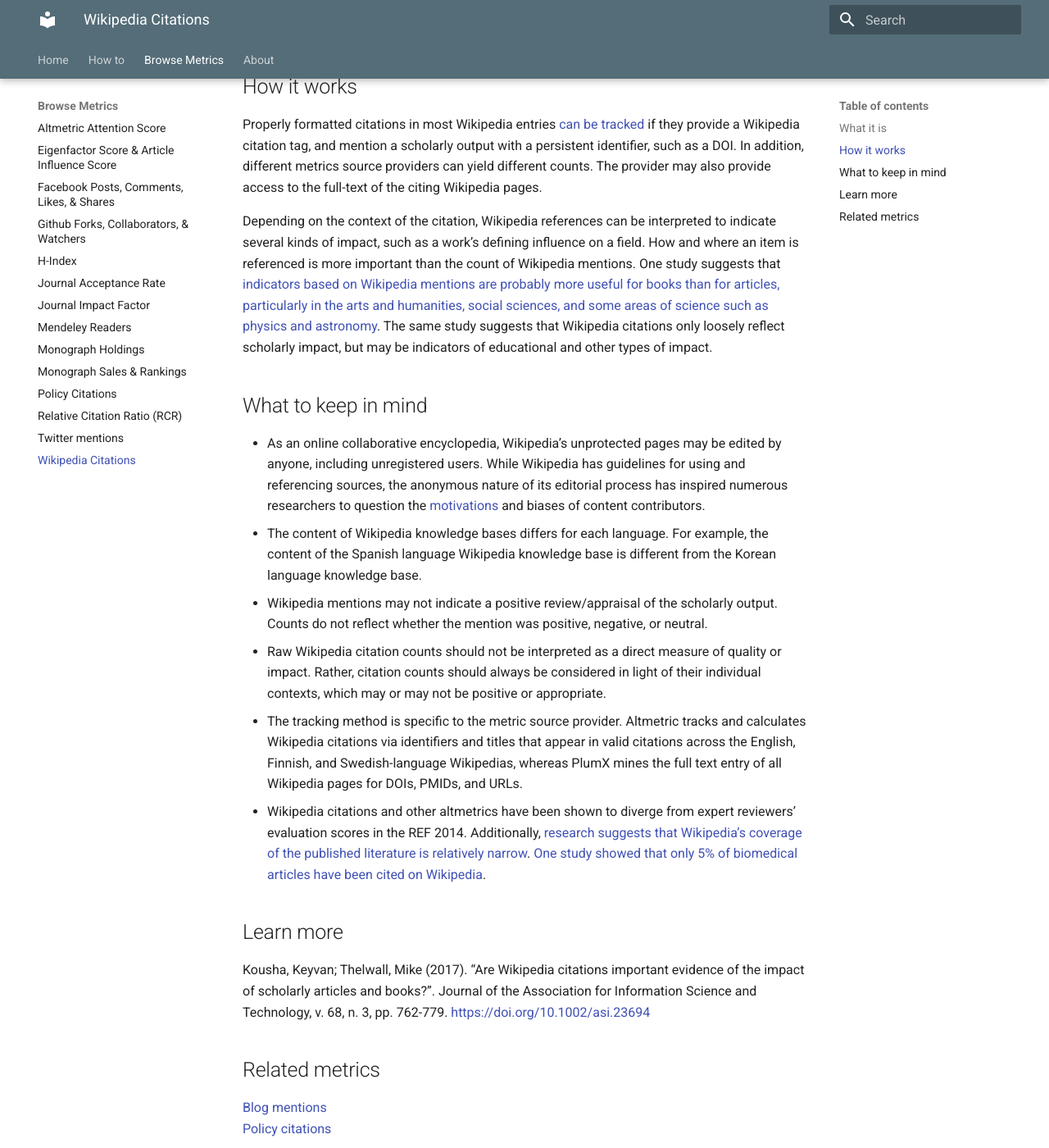
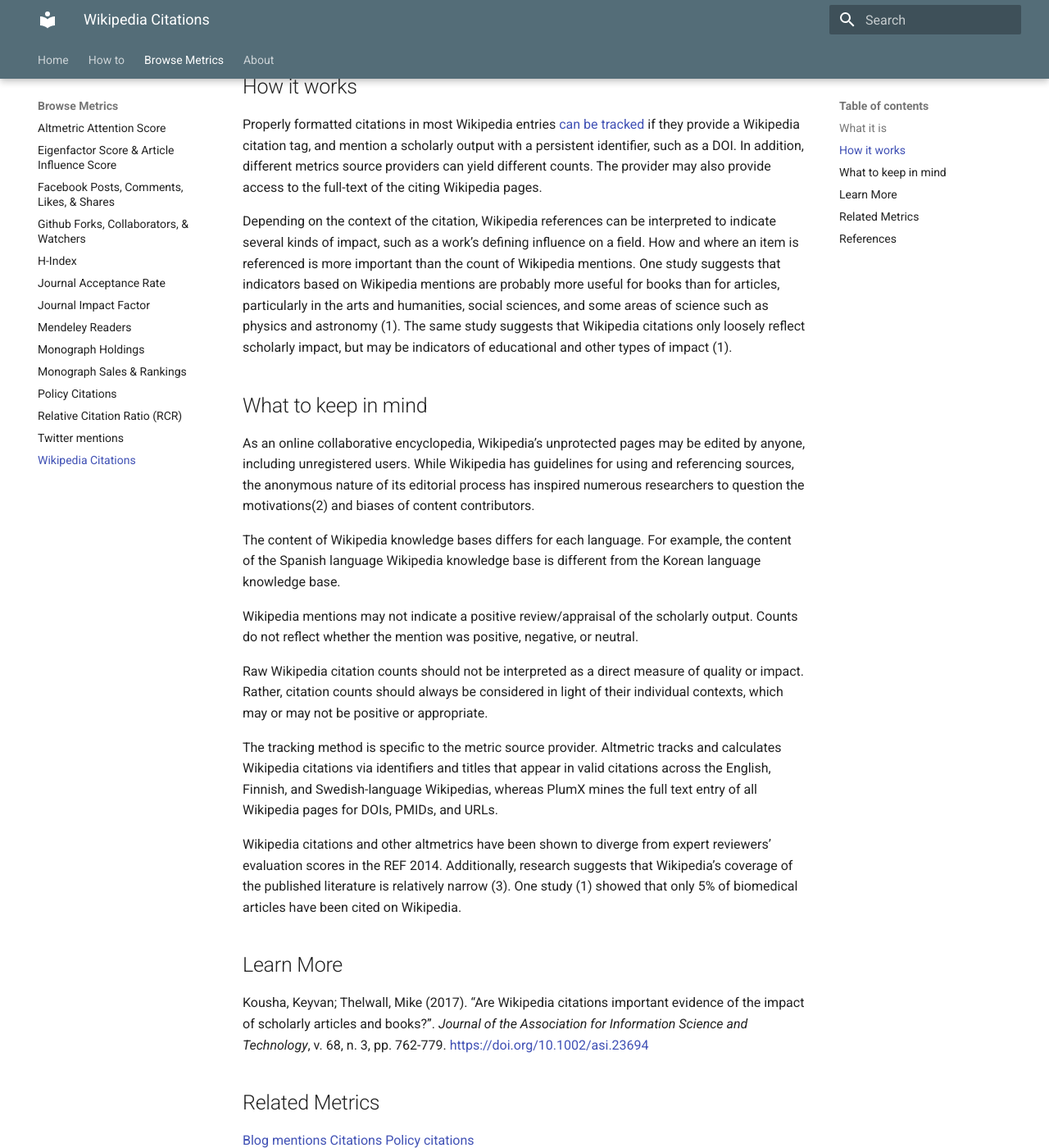
Before and after one commit to rchampieux/diy-documentation, an MkDocs documentation site: the page built from docs/wikipedia.md, in a window 1280 px wide and 1400 px high, scrolled down 349 px. Shown: the whole window at 82% size. Built offline with MkDocs 1.6.1 and Material for MkDocs 9.7.7, drawn with Linux system fonts in a browser that asks for light colours; part of the change alters nothing that is shown; some of the changed text lies outside the part shown.

Commit message:
Update wikipedia.md
copied from updated GDoc

```diff
--- a/docs/wikipedia.md
+++ b/docs/wikipedia.md
@@ -1,21 +1,47 @@
 # Wikipedia Citations
+
 ## What it is
+
 Wikipedia Citations refer to the number of Wikipedia entries that mention a particular scholarly output.
 
 Wikipedia citations can be found directly in entries in [Wikipedia](http://wikipedia.org/), and are also tracked by metrics source providers, such as [PlumX](http://plumanalytics.com/), [Altmetric](http://altmetric.com/), [Impactstory](http://impactstory.org/).
+
+
 ## How it works
+
 Properly formatted citations in most Wikipedia entries [can be tracked](https://help.altmetric.com/support/solutions/articles/6000235982-wikipedia) if they provide a Wikipedia citation tag, and mention a scholarly output with a persistent identifier, such as a DOI. In addition, different metrics source providers can yield different counts. The provider may also provide access to the full-text of the citing Wikipedia pages.
 
-Depending on the context of the citation, Wikipedia references can be interpreted to indicate several kinds of impact, such as a work’s defining influence on a field. How and where an item is referenced is more important than the count of Wikipedia mentions. One study suggests that [indicators based on Wikipedia mentions are probably more useful for books than for articles, particularly in the arts and humanities, social sciences, and some areas of science such as physics and astronomy](https://doi.org/10.1002/asi.23694). The same study suggests that Wikipedia citations only loosely reflect scholarly impact, but may be indicators of educational and other types of impact.
+Depending on the context of the citation, Wikipedia references can be interpreted to indicate several kinds of impact, such as a work’s defining influence on a field. How and where an item is referenced is more important than the count of Wikipedia mentions. One study suggests that indicators based on Wikipedia mentions are probably more useful for books than for articles, particularly in the arts and humanities, social sciences, and some areas of science such as physics and astronomy (1). The same study suggests that Wikipedia citations only loosely reflect scholarly impact, but may be indicators of educational and other types of impact (1).
+
+
 ## What to keep in mind
- - As an online collaborative encyclopedia, Wikipedia’s unprotected pages may be edited by anyone, including unregistered users. While Wikipedia has guidelines for using and referencing sources, the anonymous nature of its editorial process has inspired numerous researchers to question the [motivations](https://www.sciencedirect.com/science/article/pii/S0747563210000877) and biases of content contributors.  <br>
- - The content of Wikipedia knowledge bases differs for each language. For example, the content of the Spanish language Wikipedia knowledge base is different from the Korean language knowledge base.  <br>
- - Wikipedia mentions may not indicate a positive review/appraisal of the scholarly output. Counts do not reflect whether the mention was positive, negative, or neutral.  <br>
- - Raw Wikipedia citation counts should not be interpreted as a direct measure of quality or impact. Rather, citation counts should always be considered in light of their individual contexts, which may or may not be positive or appropriate.  <br>
- - The tracking method is specific to the metric source provider. Altmetric tracks and calculates Wikipedia citations via identifiers and titles that appear in valid citations across the English, Finnish, and Swedish-language Wikipedias, whereas PlumX mines the full text entry of all Wikipedia pages for DOIs, PMIDs, and URLs. <br>
- - Wikipedia citations and other altmetrics have been shown to diverge from expert reviewers’ evaluation scores in the REF 2014. Additionally, [research suggests that Wikipedia’s coverage of the published literature is relatively narrow](https://arxiv.org/abs/1203.4745). [One study showed that only 5% of biomedical articles have been cited on Wikipedia](https://doi.org/10.1002/asi.23694). <br>
-## Learn more
-Kousha, Keyvan; Thelwall, Mike (2017). “Are Wikipedia citations important evidence of the impact of scholarly articles and books?”. Journal of the Association for Information Science and Technology, v. 68, n. 3, pp. 762-779. [https://doi.org/10.1002/asi.23694](https://doi.org/10.1002/asi.23694)
-## Related metrics
-[Blog mentions]()  <br>
-[Policy citations]() <br>
+
+As an online collaborative encyclopedia, Wikipedia’s unprotected pages may be edited by anyone, including unregistered users. While Wikipedia has guidelines for using and referencing sources, the anonymous nature of its editorial process has inspired numerous researchers to question the motivations(2) and biases of content contributors.
+
+The content of Wikipedia knowledge bases differs for each language. For example, the content of the Spanish language Wikipedia knowledge base is different from the Korean language knowledge base.
+
+Wikipedia mentions may not indicate a positive review/appraisal of the scholarly output. Counts do not reflect whether the mention was positive, negative, or neutral.
+
+Raw Wikipedia citation counts should not be interpreted as a direct measure of quality or impact. Rather, citation counts should always be considered in light of their individual contexts, which may or may not be positive or appropriate.
+
+The tracking method is specific to the metric source provider. Altmetric tracks and calculates Wikipedia citations via identifiers and titles that appear in valid citations across the English, Finnish, and Swedish-language Wikipedias, whereas PlumX mines the full text entry of all Wikipedia pages for DOIs, PMIDs, and URLs.
+
+Wikipedia citations and other altmetrics have been shown to diverge from expert reviewers’ evaluation scores in the REF 2014. Additionally, research suggests that Wikipedia’s coverage of the published literature is relatively narrow (3). One study (1) showed that only 5% of biomedical articles have been cited on Wikipedia.
+
+## Learn More
+
+Kousha, Keyvan; Thelwall, Mike (2017). “Are Wikipedia citations important evidence of the impact of scholarly articles and books?”. *Journal of the Association for Information Science and Technology*, v. 68, n. 3, pp. 762-779. [https://doi.org/10.1002/asi.23694](https://doi.org/10.1002/asi.23694)
+
+
+## Related Metrics
+
+[Blog mentions]()
+[Citations]()
+[Policy citations]()
+
+
+## References
+
+Kousha, Keyvan; Thelwall, Mike (2017). “Are Wikipedia citations important evidence of the impact of scholarly articles and books?”. *Journal of the Association for Information Science and Technology*, v. 68, n. 3, pp. 762-779. [https://doi.org/10.1002/asi.23694](https://doi.org/10.1002/asi.23694)
+Yang, H. L., & Lai, C. Y. (2010). Motivations of Wikipedia content contributors. *Computers in Human Behavior*, 26(6), 1377-1383. [https://doi.org/10.1016/j.chb.2010.04.011](https://doi.org/10.1016/j.chb.2010.04.011)
+Priem, J., Piwowar, H. A., & Hemminger, B. M. (2012). Altmetrics in the wild: Using social media to explore scholarly impact. [https://arxiv.org/abs/1203.4745](https://arxiv.org/abs/1203.4745)
```
